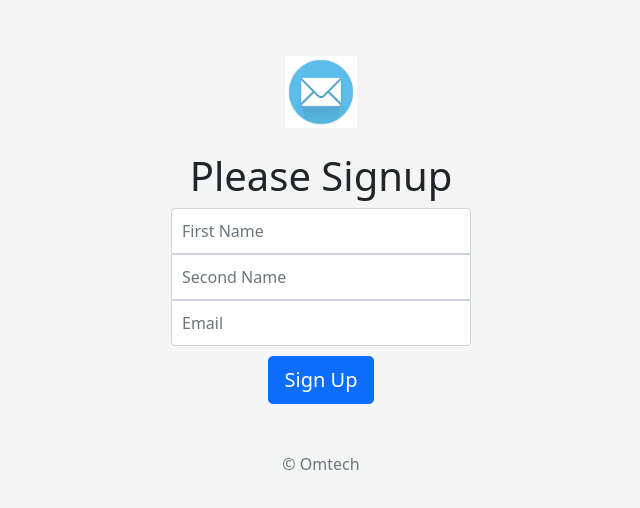
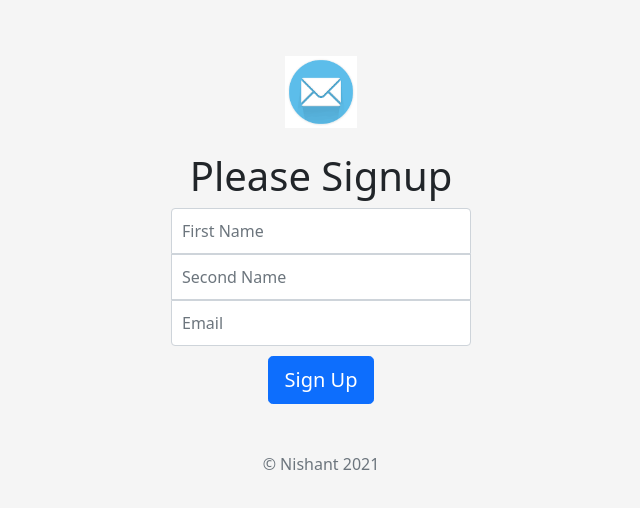
Before and after one commit to nishantoff/Newsletter-signup, a website: page signup.html in a window 1280 px wide. Shown: the part 126-634 px from the top of the page, 319-959 px from the left. Drawn offline with nearby package versions, Linux system fonts and the light colour scheme.

Commit message:
chaanged footer

```diff
--- a/signup.html
+++ b/signup.html
@@ -29,7 +29,7 @@
     <input type="email" class="bottom form-control" name="email" placeholder="Email" required>
 
     <button class="btn btn-lg btn-primary btn-block" type="submit">Sign Up</button>
-    <p class="mt-5 mb-3 text-muted">&copy; Omtech</p>
+    <p class="mt-5 mb-3 text-muted">&copy; Nishant 2021</p>
   </form>
 </body>
 
```
